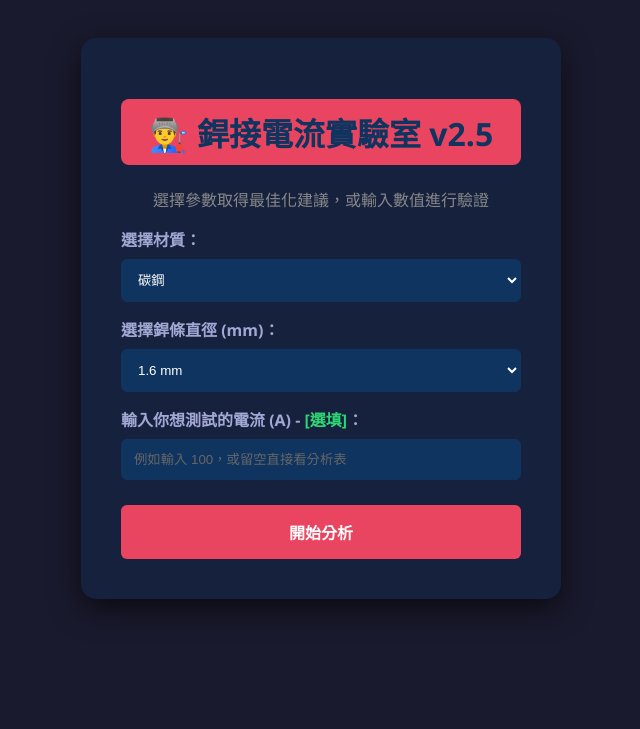
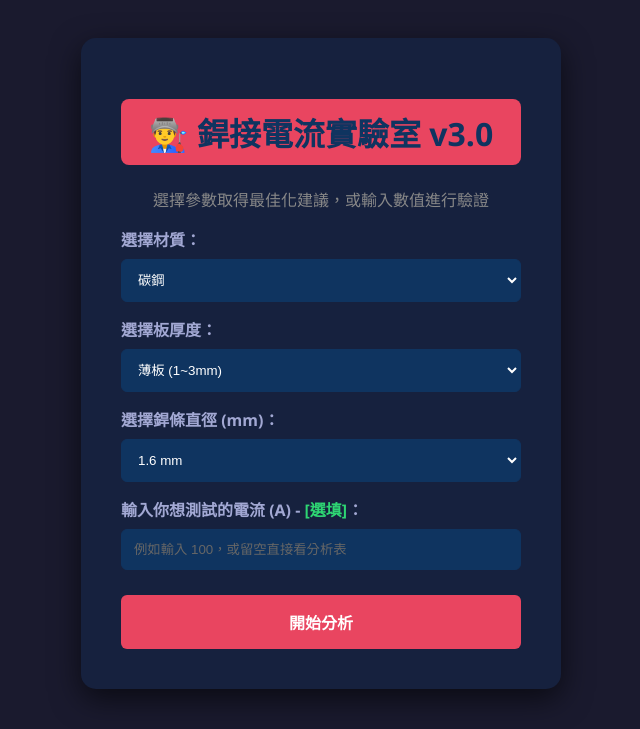
Before and after one commit to ChihKai-space/welding-expert-system, a Flask app: page / in a window 1280 px wide. Shown: the top 729 px of the page, without its empty margins (319-959 px from the left). Run offline with Flask 3, Linux system fonts and the light colour scheme.

Commit message:
index.html

```diff
--- a/templates/index.html
+++ b/templates/index.html
@@ -24,7 +24,7 @@
 </head>
 <body>
     <div class="container">
-        <h1>👨‍🏭 銲接電流實驗室 v2.5</h1>
+        <h1>👨‍🏭 銲接電流實驗室 v3.0</h1>
         <p style="text-align: center; color: #888;">選擇參數取得最佳化建議，或輸入數值進行驗證</p>
 
         <form method="POST">
@@ -34,13 +34,20 @@
                 <option value="不鏽鋼">不鏽鋼</option>
             </select>
 
+            <label>選擇板厚度：</label>
+            <select name="thickness" required>
+                <option value="薄板(1~3mm)">薄板 (1~3mm)</option>
+                <option value="中厚板(4~6mm)">中厚板 (4~6mm)</option>
+                <option value="特殊厚板(未知)">特殊厚板 (啟動公式備案)</option>
+            </select>
+
             <label>選擇銲條直徑 (mm)：</label>
             <select name="diameter" required>
                 <option value="1.6">1.6 mm</option>
                 <option value="2.0">2.0 mm</option>
                 <option value="2.6">2.6 mm</option>
                 <option value="3.2">3.2 mm</option>
-                <option value="4.0">4.0 mm (測試40倍公式)</option>
+                <option value="4.0">4.0 mm</option>
             </select>
 
             <label>輸入你想測試的電流 (A) - <span style="color: #2ed573;">[選填]</span>：</label>
@@ -55,11 +62,12 @@
                     <p class="alert-red">⚠️ {{ result.error }}</p>
                 {% else %}
                     <h3 style="margin-top: 0; color: #fff;">🔬 實驗室分析報告</h3>
-                    <p style="color: #a2a8d3;">條件：{{ result.material }} | 直徑 {{ result.diameter }} mm</p>
+                    <p style="color: #a2a8d3;">條件：{{ result.material }} | 厚度：{{ result.thickness }} | 直徑 {{ result.diameter }} mm</p>
 
                     <hr>
 
                     <p>💡 系統推薦最佳電流：<span class="highlight">{{ result.recommended_current }} A</span></p>
+                    <p style="font-size: 0.9em; color: #888;">(計算依據：{{ result.calc_method }})</p>
 
                     <h4 style="margin-bottom: 10px; color: #a2a8d3;">📊 電流參數影響矩陣</h4>
                     <ul class="matrix-list">
```
